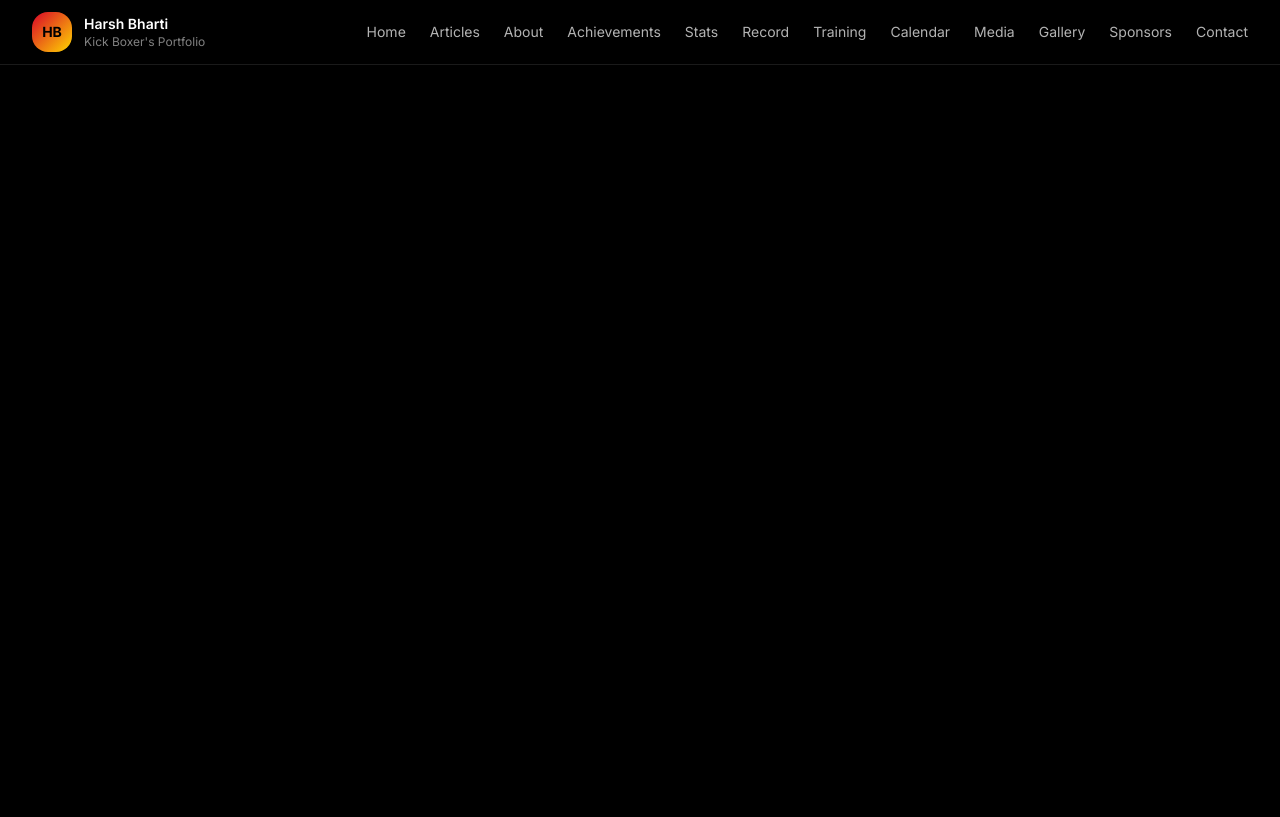
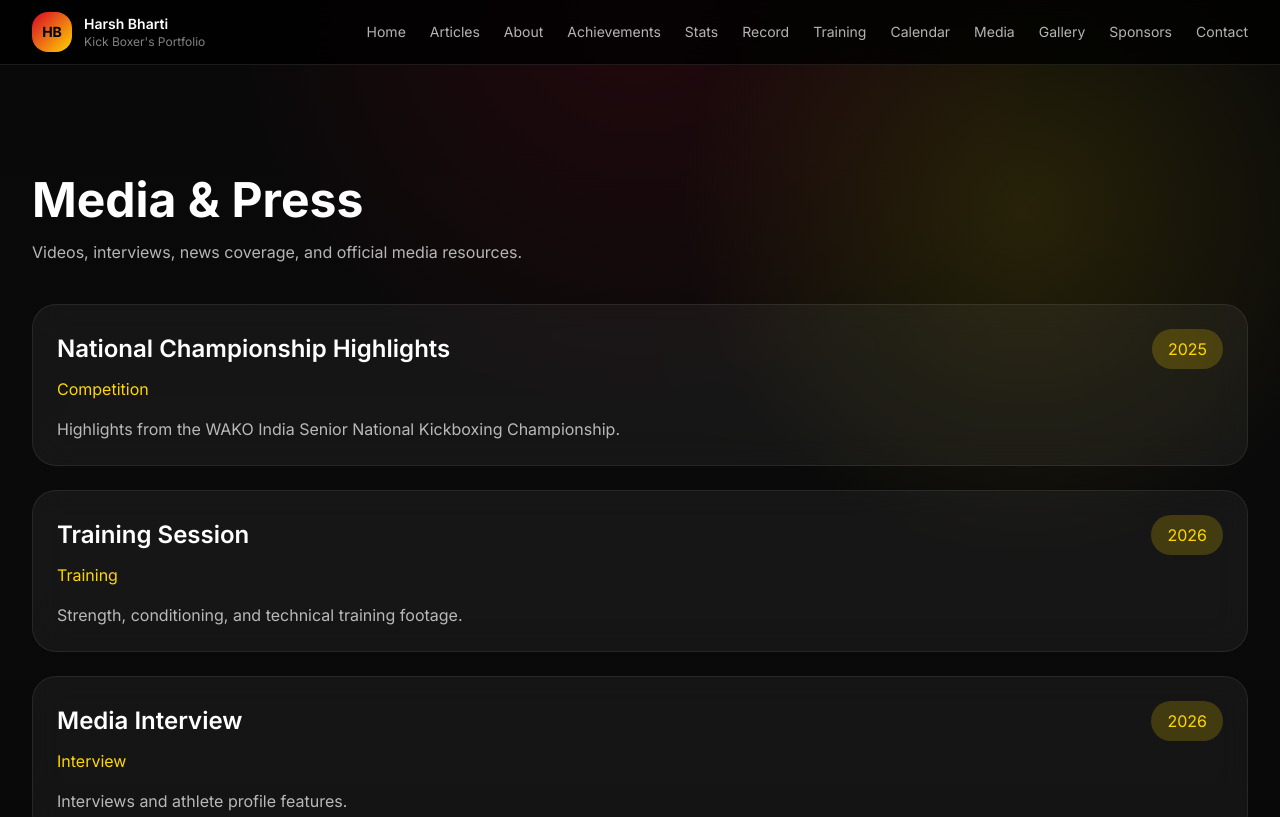
Before and after one commit to harshbharti55/kickboxer-harsh, a Next.js app: page /media in a window 1280 px wide. Before the commit this address had no page. Shown: the top 817 px of the page. Built offline with nearby package versions, Linux system fonts and the light colour scheme.

Commit message:
Create page.tsx

```diff
--- /dev/null
+++ b/app/media/page.tsx
@@ -0,0 +1,57 @@
+export default function MediaPage() {
+  const media = [
+    {
+      title: "National Championship Highlights",
+      type: "Competition",
+      year: "2025",
+      description: "Highlights from the WAKO India Senior National Kickboxing Championship.",
+    },
+    {
+      title: "Training Session",
+      type: "Training",
+      year: "2026",
+      description: "Strength, conditioning, and technical training footage.",
+    },
+    {
+      title: "Media Interview",
+      type: "Interview",
+      year: "2026",
+      description: "Interviews and athlete profile features.",
+    },
+  ];
+
+  return (
+    <main className="container-page py-24">
+      <h1 className="text-5xl font-bold text-white">Media & Press</h1>
+
+      <p className="mt-4 max-w-3xl text-white/70">
+        Videos, interviews, news coverage, and official media resources.
+      </p>
+
+      <div className="mt-10 grid gap-6">
+        {media.map((item, index) => (
+          <div
+            key={index}
+            className="glass rounded-3xl border border-white/10 p-6"
+          >
+            <div className="flex items-center justify-between">
+              <h2 className="text-2xl font-semibold text-white">
+                {item.title}
+              </h2>
+
+              <span className="rounded-full bg-gold/20 px-4 py-2 text-gold">
+                {item.year}
+              </span>
+            </div>
+
+            <p className="mt-2 text-gold">{item.type}</p>
+
+            <p className="mt-4 text-white/70">
+              {item.description}
+            </p>
+          </div>
+        ))}
+      </div>
+    </main>
+  );
+}
```
